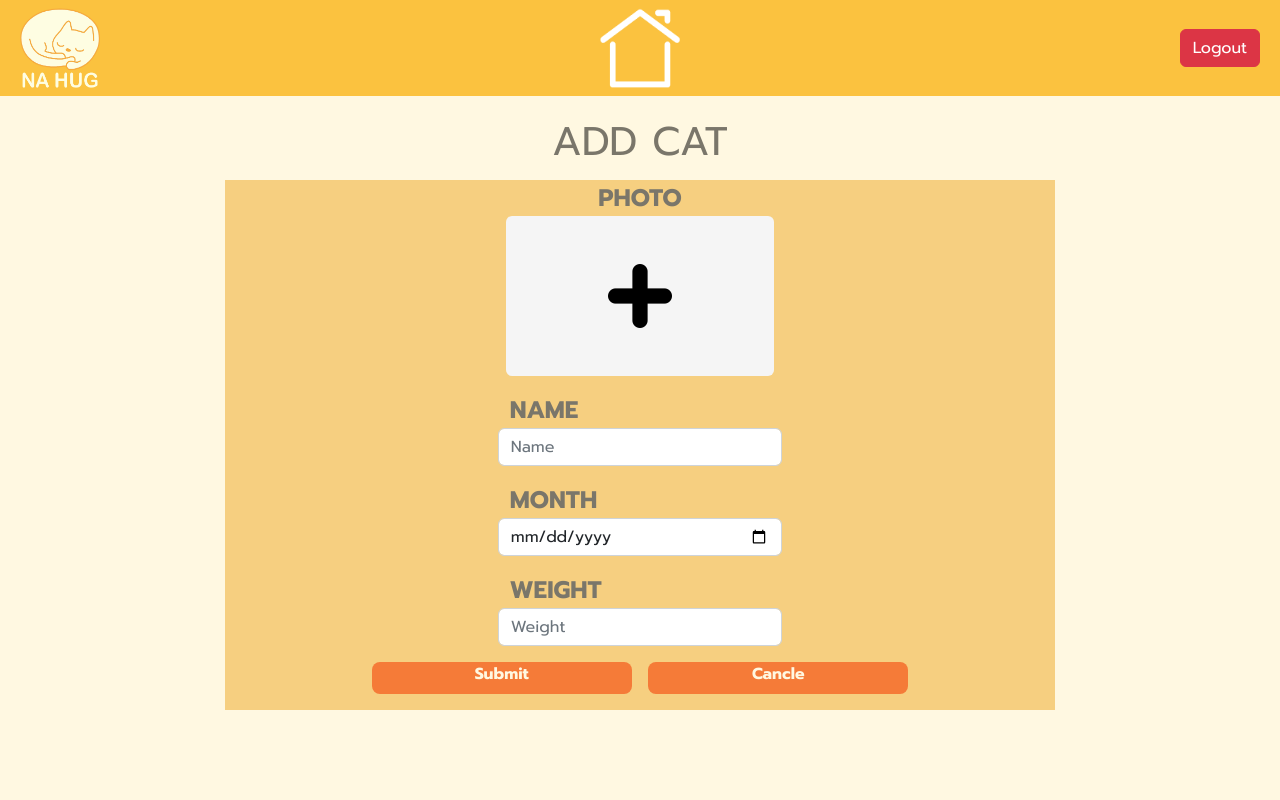
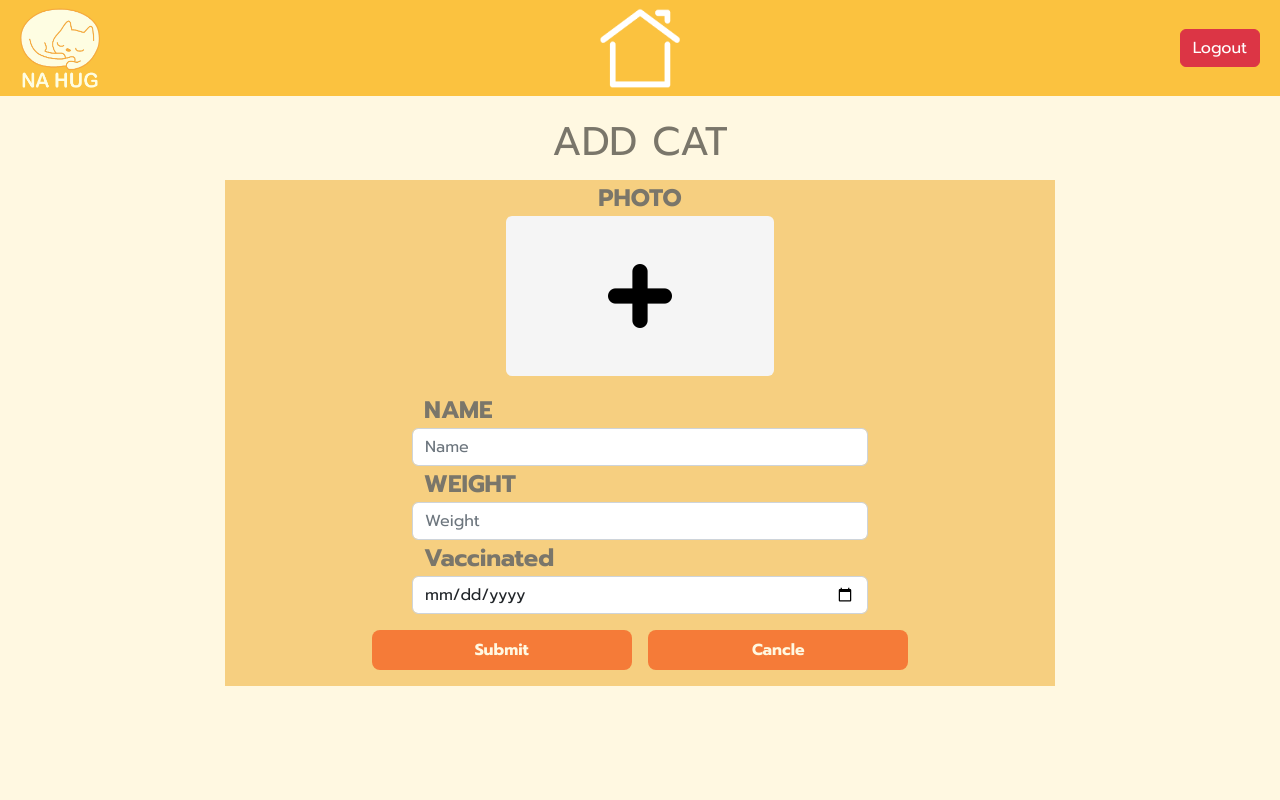
Before and after one commit to ammaret909/NAHUG_Front, a React (Create React App) app in the folder my-react-hackathon/: page /addcat in a window 1280 px wide. Shown: the top 800 px of the page. Built offline with nearby package versions, Linux system fonts and the light colour scheme.

Commit message:
profile-popup

```diff
--- a/my-react-hackathon/src/App.js
+++ b/my-react-hackathon/src/App.js
@@ -10,6 +10,7 @@ import AddCat from './Menu/AddCat'
 import EditCat from './Menu/EditCat'
 import Profile from './Menu/Profile'
 
+
 export default function App() {
   return (
     <Routes>
@@ -20,6 +21,7 @@ export default function App() {
       <Route path="/addcat" element={<AddCat />} />
       <Route path="/editcat" element={<EditCat />} />
       <Route path="/profile" element={<Profile />} />
+
     </Routes>
   );
 }
--- a/my-react-hackathon/src/Menu/AddCat.js
+++ b/my-react-hackathon/src/Menu/AddCat.js
@@ -22,46 +22,78 @@ export default function AddCat() {
                         <div className="card-deck col-12 row d-flex justify-content-center mt-2 mb-3 bg-h-orange2">
                             <div className="d-flex justify-content-center col-12 fw-bold text-back h-text">PHOTO</div>
 
-                            {/* <div className="container">
-                                <img className="d-flex h-logo-card h-logo-ac pm-2" src="./image/add.png" />
-                                <label for="firstimg"><i className="fa fa-plus" style="font-size:24px;"></i></label>
-                                <input type="file" name="" id="firstimg" style="display: none;visibility: none;" onchange="getImage(this.value);"></input>
-                            </div> */}
-
                             <div className="d-flex justify-content-center bg-h-smoke col-8 col-sm-4 c-one rounded p-2 mb-3 align-items-center">
                                 <img className="d-flex h-logo-card h-logo-ac pm-2" src="./image/add.png" />
                             </div>
 
-                            <div className="d-flex justify-content-center col-12 fw-bold text-back h-text">
+
+                            {/* pm <div className="d-flex justify-content-center col-12 fw-bold text-back h-text">
                                 <div className="d-flex justify-content-center col-8 col-sm-4 rounded mb-3">
                                     <div className=" row">
                                         <div className="">NAME</div>
                                         <input type="name" className="form-control" id="inputname" placeholder="Name" />
                                     </div>
                                 </div>
-                            </div>
+                            </div> */}
 
                             <div className="d-flex justify-content-center col-12 fw-bold text-back h-text">
-                                <div className="d-flex justify-content-center col-8 col-sm-4 rounded mb-3 ">
-                                    <div className=" row">
-                                        <div className="">MONTH</div>
-                                        <input type="date" className="form-control" id="inputname" placeholder="Month" />
+                                <div className="d-flex justify-content-center col-8 col-sm-7">
+                                    <div className="row w-100">
+                                        <div className="">NAME</div>
+                                        <input type="name" className="form-control" id="inputname" placeholder="Name" />
                                     </div>
                                 </div>
                             </div>
 
-                            <div className="d-flex justify-content-center col-12 fw-bold text-back h-text">
+
+                            {/* <div className="d-flex justify-content-center col-12 fw-bold text-back h-text">
                                 <div className="d-flex justify-content-center col-8 col-sm-4 rounded mb-3">
                                     <div className=" row">
+                                        <div className="">Date</div>
+                                        <input type="date" className="form-control" id="inputname" />
+                                    </div>
+                                </div>
+                            </div> */}
+
+                            {/* pm <div className="d-flex justify-content-center col-12 fw-bold text-back h-text">
+                                <div className="d-flex justify-content-center col-8 col-sm-4 rounded mb-3">
+                                    <div className="row">
                                         <div className="">WEIGHT</div>
                                         <input type="" className="form-control" id="inputname" placeholder="Weight" />
                                     </div>
                                 </div>
                             </div>
 
+                            <div className="d-flex form-group justify-content-center col-12 fw-bold text-back h-text mb-3">
+                                <div className="col-8 col-sm-4 d-flex justify-content-center row">
+                                    <label className="">Vaccinated</label>
+                                    <input type="date" className="form-control" id="inputdate" placeholder="Month" />
+                                </div>
+                            </div> */}
+
+
+
+                            <div className="d-flex justify-content-center col-12 fw-bold text-back h-text">
+                                <div className="d-flex justify-content-center col-8 col-sm-7">
+                                    <div className="row w-100">
+                                        <div className="">WEIGHT</div>
+                                        <input type="" className="form-control" id="inputname" placeholder="Weight" />
+                                    </div>
+                                </div>
+                            </div>
+
+                            <div className="d-flex justify-content-center col-12 fw-bold text-back h-text mb-3">
+                                <div className="d-flex justify-content-center col-8 col-sm-7">
+                                    <div className="row w-100">
+                                        <div className="">Vaccinated</div>
+                                        <input type="date" className="form-control" id="inputdate" placeholder="Month" />
+                                    </div>
+                                </div>
+                            </div>
+
                             <div className="d-flex justify-content-center mb-3">
-                                <button type="submit" className="btn-or pb-2 d-flex col-4 m-buttom justify-content-center fw-bold rounded-3">Submit</button>
-                                <button type="submit" className="btn-or pb-2 d-flex col-4 justify-content-center fw-bold rounded-3">Cancle</button>
+                                <button type="submit" className="btn-or p-2 d-flex col-4 m-buttom justify-content-center fw-bold rounded-3">Submit</button>
+                                <button type="submit" className="btn-or p-2 d-flex col-4 justify-content-center fw-bold rounded-3">Cancle</button>
                             </div>
 
                         </div>
--- a/my-react-hackathon/src/Menu/Login.js
+++ b/my-react-hackathon/src/Menu/Login.js
@@ -62,7 +62,7 @@ export default function Login() {
                         </div>
 
                         <div className="d-flex justify-content-center">
-                            <button type="submit" className="btn-or pb-2 d-flex col-5 m-buttom justify-content-center fw-bold rounded-3">Login</button>
+                            <button type="submit" className="btn-or p-2 d-flex col-5 m-buttom justify-content-center fw-bold rounded-3">Login</button>
                             <Link to="/singin" className="text-decoration-none text-light btn-or pb-2 d-flex col-5 justify-content-center fw-bold rounded-3">Sing in</Link>
                         </div>
 
--- a/my-react-hackathon/src/Menu/Profile.js
+++ b/my-react-hackathon/src/Menu/Profile.js
@@ -2,10 +2,14 @@ import Navbar from "../Component/Nav";
 import Footer from "../Component/Footer";
 import { Link } from "react-router-dom";
 import React, { useState } from 'react';
+import Button from 'react-bootstrap/Button';
+import Modal from 'react-bootstrap/Modal';
 
 
 export default function AddCat() {
-
+    const [show, setShow] = useState(false);
+    const handleClose = () => setShow(false);
+    const handleShow = () => setShow(true);
     return (
         <>
             <Navbar />
@@ -109,11 +113,11 @@ export default function AddCat() {
                                 </div>
 
                                 <div className="d-flex justify-content-md-end  justify-content-center col-2 align-items-center rounded-circle mt-1 ">
-                                    <img src="image/cancel.png" className="d-flex icon-s2 rounded-circle bg-h-egg btn-wh"></img>
+                                    <img src="image/cancel.png" className="d-flex icon-s2 rounded-circle bg-h-egg btn-wh" ></img>
                                 </div>
                             </div>
 
-                            <div className="d-flex justify-content-center col-8 col-sm-4 c-one p-2 mb-3 align-items-center rounded-circle">
+                            <div className="d-flex justify-content-center col-8 col-sm-4 c-one p-2 mb-3 align-items-center rounded-circle" onClick={handleShow}>
                                 <img className="d-flex h-logo-card h-logo-ac p-3 rounded-circle bg-h-smoke shadow btn-wh" src="./image/add.png" />
                             </div>
 
@@ -125,6 +129,45 @@ export default function AddCat() {
             </div>
             <Footer />
 
+            <Modal
+                show={show}
+                onHide={() => setShow(false)}
+                dialogClassName="modal-200w "
+                aria-labelledby="example-custom-modal-styling-title border-0 "
+            >
+                <Modal.Header closeButton className="border-0 bg-h-orange2">
+                </Modal.Header >
+                <Modal.Body className="border-0 bg-h-orange2 rounded-bottom">
+                    <div className="d-flex row justify-content-center border-0 ">
+                        <div className="pt-3 text-back t-text d-flex justify-content-center align-items-center">
+                            <label for="" className="">ADD VACCINE</label>
+                        </div>
+
+                        <div className="card-deck col-12 row justify-content-start mt-2 mb-3 ">
+
+                            <div className="form-group pb-3 text-orange h-text ">
+                                <label >Select Vaccine</label>
+                                <select id="vaccine-select" className="form-control">
+                                    <option value="">--Please choose an vaccine--</option>
+                                    <option value="1">1</option>
+                                    <option value="2">2</option>
+                                </select>
+                                {/* <input type="email" className="form-control" id="inputEmail1" placeholder="Username" /> */}
+                            </div>
+
+                            <div className="form-group pb-3 text-orange h-text ">
+                                <label >Vaccinated</label>
+                                <input type="date" className="form-control" id="inputdate" placeholder="Month" />
+                            </div>
+
+                            <div className="d-flex justify-content-center">
+                                <button type="submit" className="btn-or p-2 d-flex col-5 m-buttom justify-content-center fw-bold rounded-3 align-items-center">Submit</button>
+                            </div>
+
+                        </div>
+                    </div>
+                </Modal.Body>
+            </Modal>
 
         </>
     )
```
Also changed, not shown: my-react-hackathon/public/index.html (+5 -5 lines), 1 other file (tests, documents, lock files or other folders).
